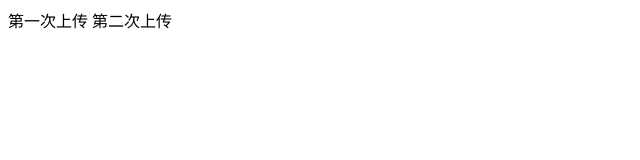
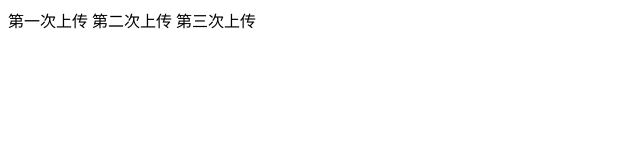
Before and after one commit to du-jiayong/git-demo, a plain HTML site: page index.html in a window 1280 px wide. Shown: the whole page, without its empty margins (0-640 px from the left). Drawn offline with Linux system fonts and the light colour scheme.

Commit message:
这是第三次提交

```diff
--- a/index.html
+++ b/index.html
@@ -9,5 +9,6 @@
 <body>
     第一次上传
     第二次上传
+    第三次上传
 </body>
 </html>
```
